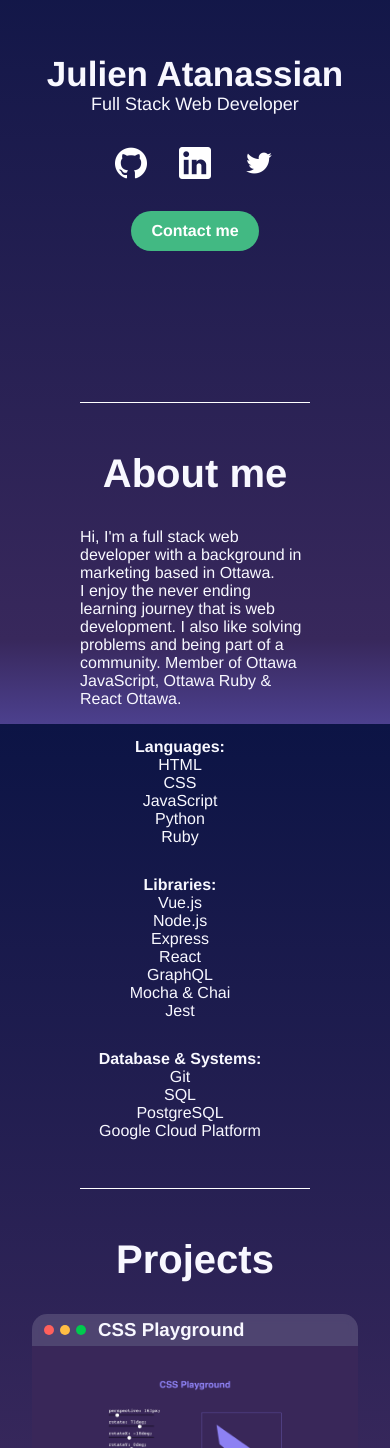
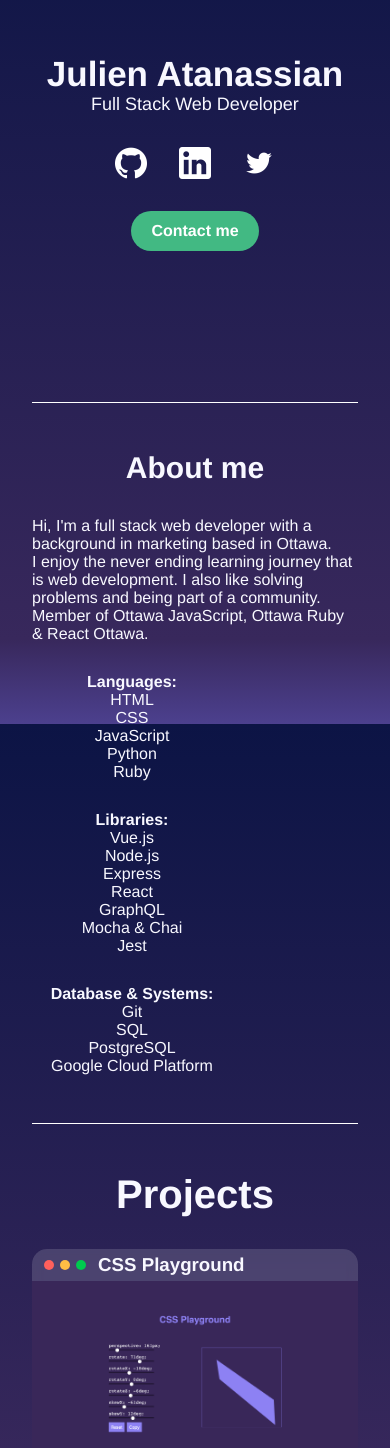
Before and after one commit to jatanassian/my_portfolio, a Vue app: page / in a window 390 px wide. Shown: the part 120-1568 px from the top of the page. Built offline with nearby package versions, Linux system fonts and the light colour scheme.

Commit message:
improve margin and text size for responsive

```diff
--- a/src/components/About.vue
+++ b/src/components/About.vue
@@ -38,14 +38,14 @@ export default {
 
 <style scoped>
 .about {
-  margin: 0 5rem;
+  margin: 0 2rem;
   padding: 3rem 0;
   border-top: solid 1px #ffffff;
   border-bottom: solid 1px #ffffff;
 }
 
 h2 {
-  font-size: 40px;
+  font-size: 30px;
   margin-bottom: 2rem;
   text-align: center;
 }
@@ -68,6 +68,7 @@ li {
 }
 
 @media (min-width: 500px) {
+  .about { margin: 0 3rem; }
   .tech  { grid-template-columns: repeat(2, 200px); }
   .tech-column { align-items: start; }
 }
@@ -77,6 +78,8 @@ li {
 }
 
 @media (min-width: 700px) {
+  .about { margin: 0 5rem; }
+  h2 { font-size: 40px; }
   .tech  { grid-template-columns: repeat(3, 200px); }
 }
 </style>
--- a/src/components/Contact.vue
+++ b/src/components/Contact.vue
@@ -17,18 +17,27 @@ export default {
 
 <style scoped>
 section {
-  margin: 0 5rem;
+  margin: 0 2rem;
   padding: 3rem 0;
   border-top: solid 1px #ffffff;
   text-align: center;
 }
 
 h2 {
-  font-size: 40px;
+  font-size: 30px;
   margin-bottom: 1rem;
 }
 
 p {
   margin-bottom: 2rem;
 }
+
+@media (min-width: 500px) {
+  section { margin: 0 3rem; }
+}
+
+@media (min-width: 700px) {
+  section { margin: 0 5rem; }
+  h2 { font-size: 40px; }
+}
 </style>
```
